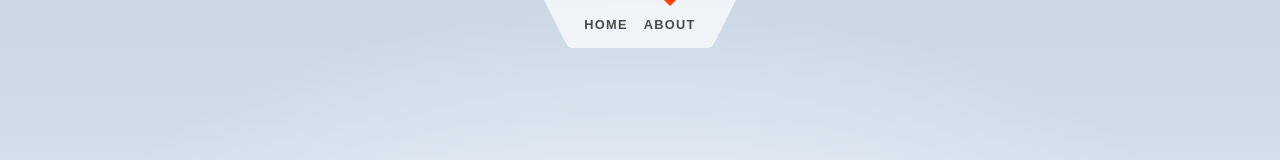
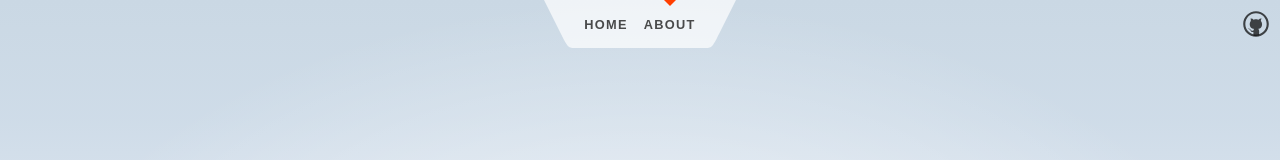
Before and after one commit to SimoMay/numbers-trivia, a SvelteKit app: page /about in a window 1280 px wide. Shown: the top 160 px of the page. Built offline with nearby package versions, Linux system fonts and the light colour scheme.

Commit message:
add github repo link

```diff
--- a/src/routes/Header.svelte
+++ b/src/routes/Header.svelte
@@ -1,5 +1,6 @@
 <script>
 	import { page } from '$app/stores';
+	import github from '$lib/images/github.svg';
 </script>
 
 <header>
@@ -22,7 +23,11 @@
 		</svg>
 	</nav>
 
-	<div class="corner" />
+	<div class="corner">
+		<a href="https://github.com/SimoMay/numbers-trivia" target="_blank" rel="noreferrer">
+			<img src={github} alt="GitHub" />
+		</a>
+	</div>
 </header>
 
 <style>
@@ -34,6 +39,19 @@
 	.corner {
 		width: 3em;
 		height: 3em;
+	}
+
+	.corner a {
+		display: flex;
+		align-items: center;
+		justify-content: center;
+		width: 100%;
+		height: 100%;
+	}
+	.corner img {
+		width: 2em;
+		height: 2em;
+		object-fit: contain;
 	}
 
 	nav {
```
Also changed, not shown: src/lib/images/github.svg (added).
